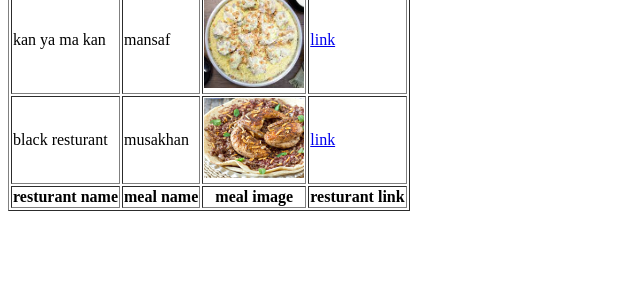
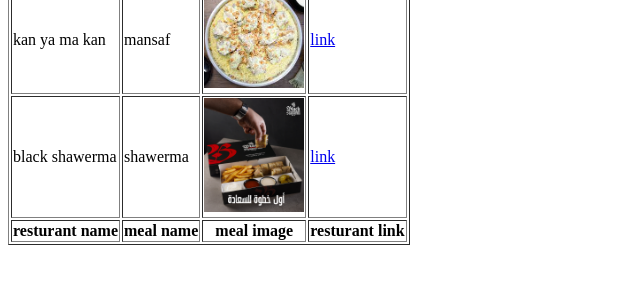
Before and after one commit to MohammadSayeh/challenge-3, a plain HTML site: page index.html in a window 1280 px wide. Shown: the part 134-418 px from the top of the page, without its empty margins (0-640 px from the left). Drawn offline with Linux system fonts and the light colour scheme.

Commit message:
Add files via upload

```diff
--- a/index.html
+++ b/index.html
@@ -32,9 +32,9 @@
     </tr>
 
 
-    <tr><td> black resturant</td>
-        <td> musakhan </td>
-        <td> <img src="img/musakhan-chicken-2.jpg" hight="100px" width="100px" />  </td>
+    <tr><td> black shawerma </td>
+        <td> shawerma </td>
+        <td> <img src="img/shawerma.jpg" hight="100px" width="100px" />  </td>
         <td> <a href="https://www.facebook.com/black.shawarma.pes"> link </a>  </td>
     </tr>
 
```
Also changed, not shown: img/shawerma.jpg (added).
